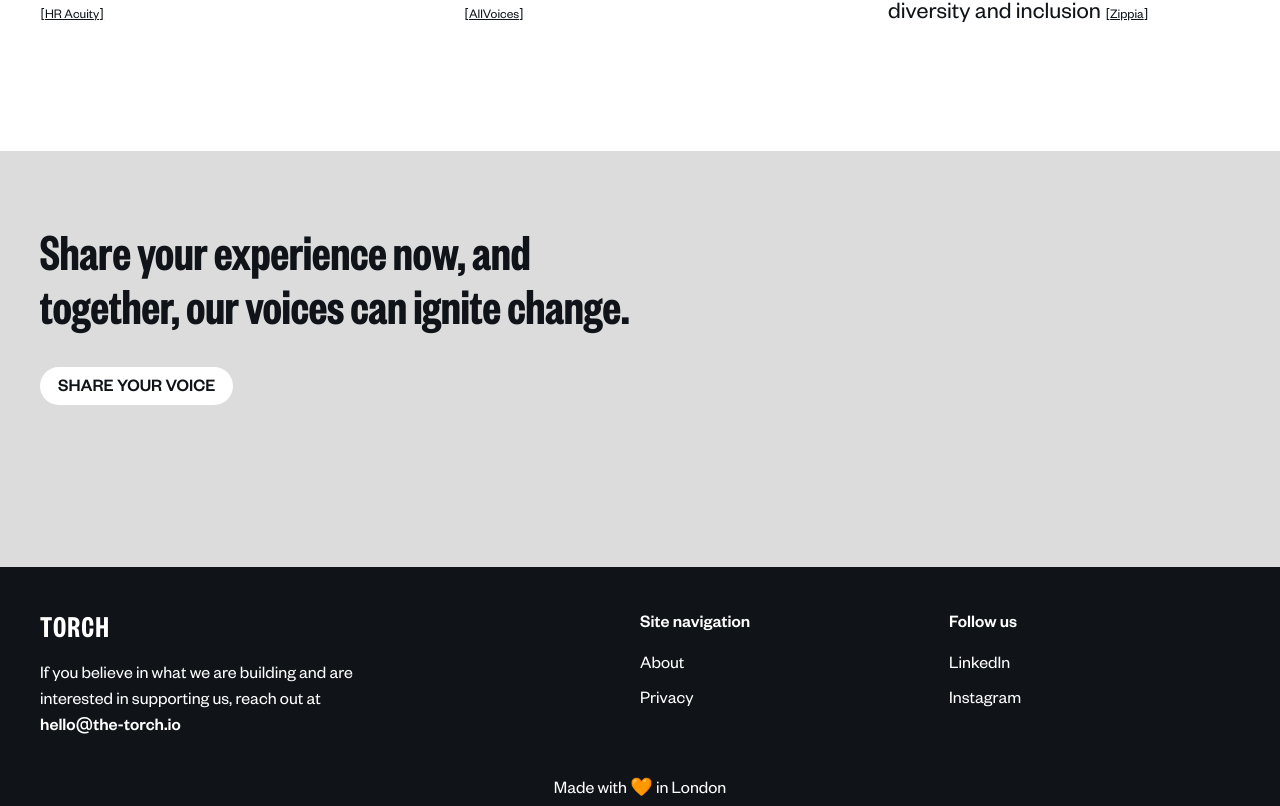
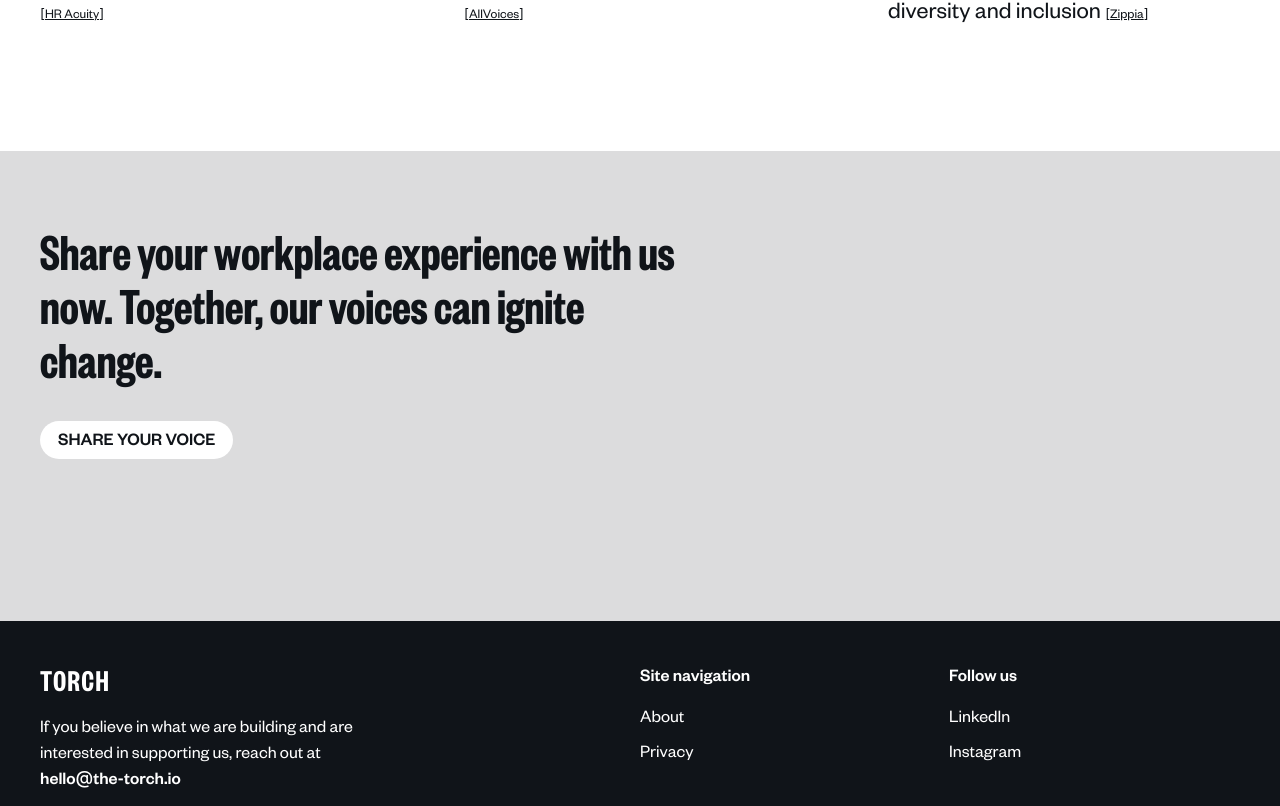
Before and after one commit to solbreslin/torch, a React (Vite) app: page / in a window 1280 px wide. Shown: the part 1359-2165 px from the top of the page. Built offline with nearby package versions, Linux system fonts and the light colour scheme.

Commit message:
Update CTA action

```diff
--- a/src/routes/Home/Sections/HomeContent/HomeContent.tsx
+++ b/src/routes/Home/Sections/HomeContent/HomeContent.tsx
@@ -25,8 +25,8 @@ const HomeContentSection = () => (
               fontFamily: 'var(--font-x-sans)',
             }}
           >
-            Share your experience now, and together, our voices can ignite
-            change.{' '}
+            Share your workplace experience with us now. Together, our voices
+            can ignite change.
           </p>
           <p>
             <Link to={'/survey'} className={'primary'}>
--- a/src/routes/Home/Sections/Intro/Intro.styled.ts
+++ b/src/routes/Home/Sections/Intro/Intro.styled.ts
@@ -14,7 +14,7 @@ export const IntroStyled = styled.div<{ scroll: number }>`
     font-size: 4rem;
     font-weight: 600;
     letter-spacing: -0.01em;
-    line-height: 1.1;
+    line-height: 1;
     min-height: calc(100vh - var(--header-height));
     place-content: center;
     position: relative;
```
